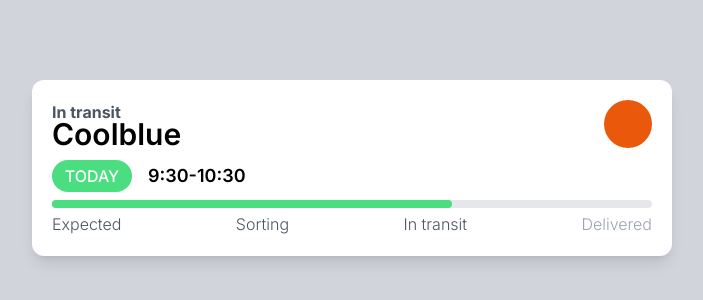
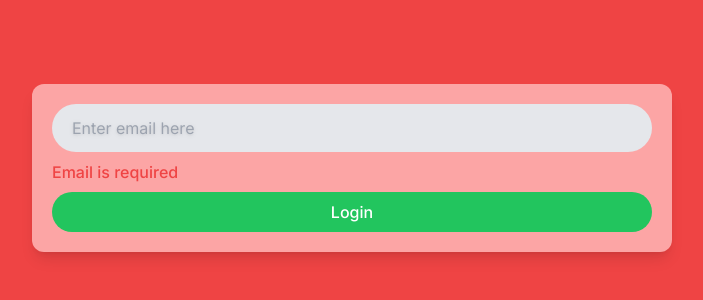
Before and after one commit to Abdul-lembariti/carrot_market_reloadd, a Next.js app: page / in a window 1280 px wide. Shown: the part 232-532 px from the top of the page, without its empty margins (288-991 px from the left). Built offline with nearby package versions, Linux system fonts and the light colour scheme.

Commit message:
#3.4 - #3.7 State modifiers

```diff
--- a/app/page.tsx
+++ b/app/page.tsx
@@ -1,30 +1,19 @@
 export default function Home() {
   return (
-    <main className="bg-gray-300 h-screen flex items-center justify-center p-5 ">
-      <div className="bg-white shadow-lg p-5 rounded-xl w-full max-w-screen-sm ">
-        <div className="flex justify-between">
-          <div className="flex flex-col ">
-            <span className="font-bold  text-gray-600 -mb-2 ">In transit</span>
-            <span className="font-semibold text-3xl ">Coolblue</span>
-          </div>
-          <div className="size-12 bg-orange-600 rounded-full" />
-        </div>
-        <div className="flex gap-4 items-center my-2">
-          <span className="text-white bg-green-400 p-1 rounded-2xl w-20 text-center uppercase font-medium hover:bg-green-500 transition hover:scale-125">
-            Today
-          </span>
-          <span className="text-lg font-semibold ">9:30-10:30</span>
-        </div>
-        <div className="relative">
-          <div className="bg-gray-200 absolute w-full h-2 rounded-full" />
-          <div className="bg-green-400 absolute w-2/3 h-2 rounded-full" />
-        </div>
-        <div className="flex justify-between items-center font-light  mt-5 text-gray-600 ">
-          <span>Expected</span>
-          <span>Sorting</span>
-          <span>In transit </span>
-          <span className="text-gray-400 ">Delivered</span>
-        </div>
+    <main className="bg-gray-300 h-screen flex items-center justify-center p-5 sm:bg-red-100 md:bg-red-300 lg:bg-red-500">
+      <div className="bg-white shadow-lg p-5 rounded-xl w-full max-w-screen-sm flex flex-col gap-2 *:outline-none has-[:invalid]:bg-red-300">
+        <input
+          className="w-full rounded-full py-3 bg-gray-200 pl-5  focus:ring-green-300 focus:ring-2 focus:ring-offset-2 transition-shadow placeholder:drop-shadow invalid:focus:ring-red-500 peer"
+          type="text"
+          placeholder="Enter email here "
+          required
+        />
+        <span className="text-red-500 font-medium hidden peer-invalid:block">
+          Email is required
+        </span>
+        <button className="bg-gray-500 to-purple-300 text-white py-2 rounded-full active:scale-90 transition-transform font-medium focus:scale-90  md:px-10 peer-required:bg-green-500">
+          Login
+        </button>
       </div>
     </main>
   )
```
